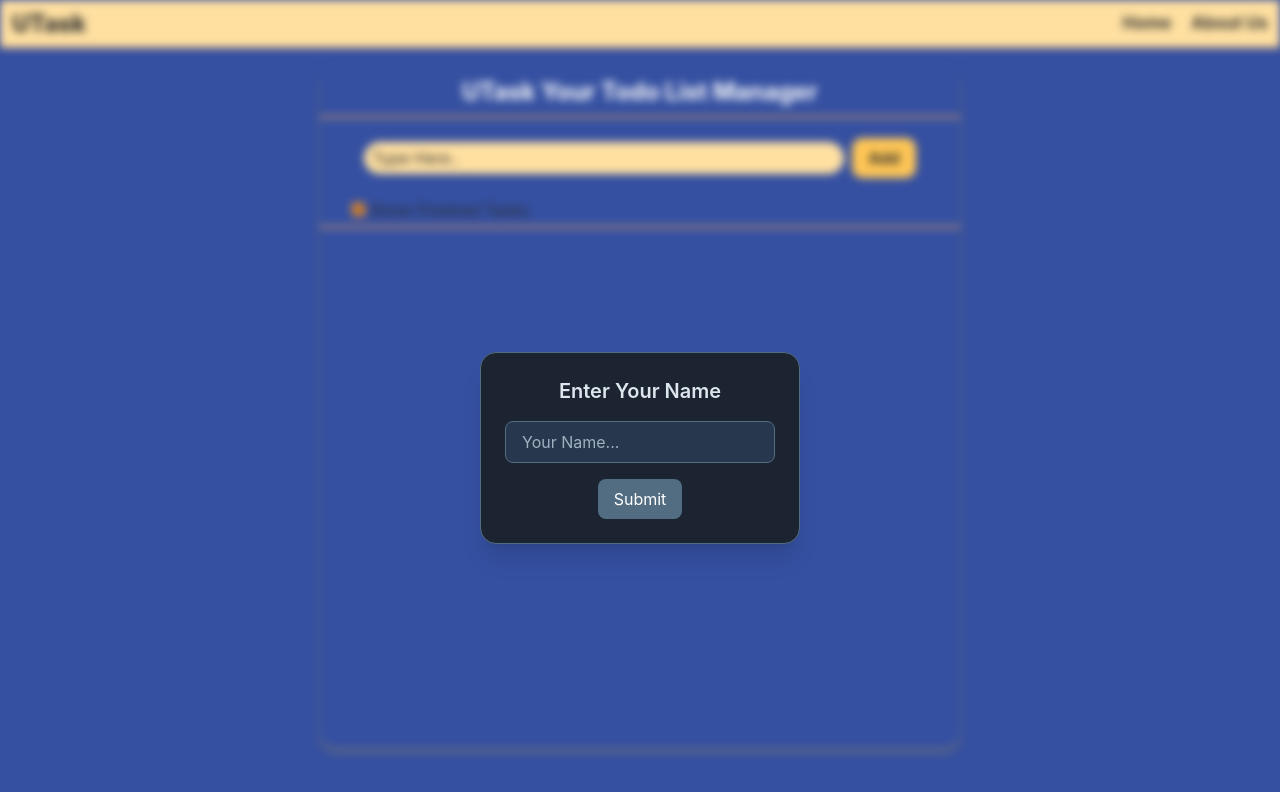
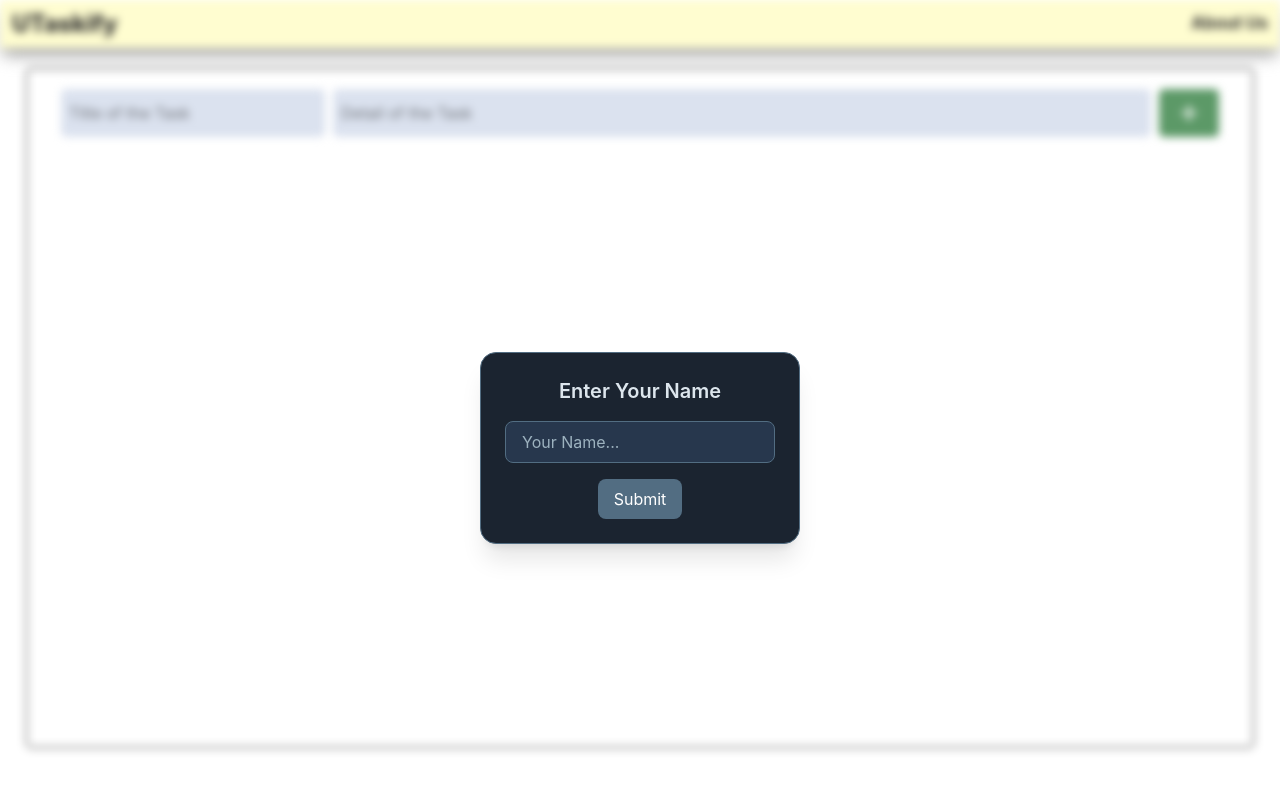
Before and after one commit to Muhammad-Uzair-2611/Utaskify, a React (Vite) app: page / in a window 1280 px wide. Shown: the top 792 px of the page. Built offline with nearby package versions, Linux system fonts and the light colour scheme.

Commit message:
Make Some Changes And Add Some Files

```diff
--- a/package.json
+++ b/package.json
@@ -12,6 +12,7 @@
   "dependencies": {
     "@react-spring/web": "^9.7.5",
     "@tailwindcss/vite": "^4.0.7",
+    "framer-motion": "^12.4.7",
     "node": "^18.20.7",
     "npm": "^11.1.0",
     "react": "^18.3.1",
--- a/src/components/Addtask.jsx
+++ b/src/components/Addtask.jsx
@@ -1,15 +1,18 @@
 import React, { useEffect, useState, useRef } from "react";
 import { v4 as uuidv4 } from "uuid";
 import { FaEdit, FaCheck } from "react-icons/fa";
+import { FaPlus } from "react-icons/fa6";
 import { MdDelete } from "react-icons/md";
-import BlurText from "./BlurText";
+import SplitText from "./SplitText";
+import ShinyText from "./ShinyText";
 import UserInfo from "./UserInfo";
 
 const Addtask = () => {
-  //*States
+  //*States & Refs
   const [todo, setTodo] = useState("");
   const [todos, setTodos] = useState([]);
   const [showFinished, setShowfinished] = useState(true);
+  const categoryRef = useRef();
 
   //*Variables
   let date = new Date();
@@ -36,6 +39,7 @@ const Addtask = () => {
   const handleKeyPress = (e) => {
     e.key == "Enter" && handleAdd();
   };
+
   const handleAdd = () => {
     todo != ""
       ? setTodos([
@@ -94,36 +98,69 @@ const Addtask = () => {
     setTodos([]);
   };
   const isVisible = localStorage.getItem("isVisible");
+  const userName = localStorage.getItem("name") || "Anonymous";
 
   return (
     <>
       {!isVisible ? <UserInfo /> : ""}
+      {!isVisible ? (
+        ""
+      ) : (
         <div
-        className={
-          `${isVisible ? "" : "blur-xs"} custom-scrollbar bg-[#3550A1] container sm:mx-auto  lg:max-w-2/4  sm:max-w-2/3 w-full sm:rounded-2xl sm:h-[85vh] h-screen sm:mt-5 overflow-y-auto relative shadow-md  shadow-neutral-500 overflow-auto`}
+          className={`${isVisible ? "" : "blur-xs"}
+           heading p-2 flex justify-center items-center font-bold text-4xl text-center text-black`}
         >
-        <div className="heading sticky top-0 p-2 flex justify-center items-center font-bold text-2xl text-center text-white bg-[#3550A1] z-5 ">
-          <BlurText text="UTask Your Todo List Manager" delay={100} />
+          <SplitText text={`Hello, ${userName},`} className="font-bold" />
+          <ShinyText
+            text="Start planning today!"
+            disabled={false}
+            speed={3}
+            className="custom-class"
+          />
         </div>
-        <section className="sticky z-10 top-11 line w-full h-0.5 bg-[#E6A157] "></section>
+      )}
+      <div className="h-screen w-full flex justify-center items-start">
+        <div
+          className={`${
+            isVisible ? "" : "blur-xs"
+          } custom-scrollbar border border-black container w-[96vw]  sm:rounded-[5px] sm:h-[85vh] h-screen sm:mt-5 overflow-y-auto relative  overflow-auto transition-all`}
+        >
+          {/* <section className="sticky z-10 top-11 line w-full h-0.5 bg-[#E6A157] "></section> */}
 
-        <div className="addTask w-full flex my-5 gap-x-2 justify-center items-center">
+          <div className="addTask  w-full flex my-5 gap-x-2 justify-center items-center">
             <input
+              type="text"
+              className="bg-[#DBE2EF] h-12 p-2 outline-0 rounded-[5px]"
+              placeholder="Title of the Task"
+            />
+            <input
+              value={todo}
+              onChange={handleChange}
+              onKeyDown={handleKeyPress}
+              type="text"
+              className="bg-[#DBE2EF] p-2 h-12 outline-0 w-2/3 rounded-[5px]"
+              placeholder="Detail of the Task"
+            />
+            <button className="flex justify-center items-center bg-[#5C9967] h-12 p-2 text-white rounded-[5px] w-15 cursor-pointer transform hover:scale-103 transition-all hover:bg-[#4A7D54] text-xl">
+              <FaPlus />
+            </button>
+
+            {/* <input
             value={todo}
             type="text"
             onChange={handleChange}
             onKeyDown={handleKeyPress}
             className=" outline-0 placeholder:text-[#2D2D2D] bg-[#ffe0a1] text-[#2D2D2D] rounded-[20px] h-8 px-2 w-3/4 text-wrap"
             placeholder="Type Here.."
-          />
-          <button
+          /> */}
+            {/* <button
             onClick={handleAdd}
             className="bg-[#ffc655] text-[#2D2D2D] rounded-[10px] py-2 px-4 font-bold cursor-pointer transform hover:scale-102 hover:bg-[#ec9e00] transition-all"
           >
             Add
-          </button>
+          </button> */}
           </div>
-        <span className="text-[#2D2D2D] mx-8 ">
+          {/* <span className="text-[#2D2D2D] mx-8 ">
           <input
             type="checkbox"
             checked={showFinished}
@@ -131,9 +168,9 @@ const Addtask = () => {
             className="accent-[#ff931f]"
           />{" "}
           Show Finished Tasks
-        </span>
+        </span> */}
 
-        <section className="line w-full h-0.5 bg-[#E6A157] mt-1"></section>
+          {/* <section className="line w-full h-0.5 bg-[#E6A157] mt-1"></section> */}
           {todos.map((item) => {
             return (
               (showFinished || !item.Iscompleted) && (
@@ -207,6 +244,7 @@ const Addtask = () => {
             </div>
           )}
         </div>
+      </div>
     </>
   );
 };
--- a/src/components/BlurText.jsx
+++ /dev/null
@@ -1,94 +0,0 @@
-import { useRef, useEffect, useState } from "react";
-import { useSprings, animated } from "@react-spring/web";
-
-const BlurText = ({
-  text = "",
-  delay = 200,
-  className = "",
-  animateBy = "words", // 'words' or 'letters'
-  direction = "top", // 'top' or 'bottom'
-  threshold = 0.1,
-  rootMargin = "0px",
-  animationFrom,
-  animationTo,
-  easing = "easeOutCubic",
-}) => {
-  const elements = animateBy === "words" ? text.split(" ") : text.split("");
-  const [inView, setInView] = useState(false);
-  const ref = useRef();
-  const animatedCount = useRef(0);
-
-  // Default animations based on direction
-  const defaultFrom =
-    direction === "top"
-      ? {
-          filter: "blur(10px)",
-          opacity: 0,
-          transform: "translate3d(0,-50px,0)",
-        }
-      : {
-          filter: "blur(10px)",
-          opacity: 0,
-          transform: "translate3d(0,50px,0)",
-        };
-
-  const defaultTo = [
-    {
-      filter: "blur(5px)",
-      opacity: 0.5,
-      transform:
-        direction === "top" ? "translate3d(0,5px,0)" : "translate3d(0,-5px,0)",
-    },
-    { filter: "blur(0px)", opacity: 1, transform: "translate3d(0,0,0)" },
-  ];
-
-  useEffect(() => {
-    const observer = new IntersectionObserver(
-      ([entry]) => {
-        if (entry.isIntersecting) {
-          setInView(true);
-          observer.unobserve(ref.current);
-        }
-      },
-      { threshold, rootMargin }
-    );
-
-    observer.observe(ref.current);
-
-    return () => observer.disconnect();
-  }, [threshold, rootMargin]);
-
-  const springs = useSprings(
-    elements.length,
-    elements.map((_, i) => ({
-      from: animationFrom || defaultFrom,
-      to: inView
-        ? async (next) => {
-            for (const step of animationTo || defaultTo) {
-              await next(step);
-            }
-            animatedCount.current += 1;
-          }
-        : animationFrom || defaultFrom,
-      delay: i * delay,
-      config: { easing },
-    }))
-  );
-
-  return (
-    <p ref={ref} className={`blur-text ${className} flex flex-wrap`}>
-      {springs.map((props, index) => (
-        <animated.span
-          key={index}
-          style={props}
-          className="inline-block transition-transform will-change-[transform,filter,opacity]"
-        >
-          {elements[index] === " " ? "\u00A0" : elements[index]}
-          {animateBy === "words" && index < elements.length - 1 && "\u00A0"}
-        </animated.span>
-      ))}
-    </p>
-  );
-};
-
-export default BlurText;
--- a/src/components/Navbar.jsx
+++ b/src/components/Navbar.jsx
@@ -13,15 +13,16 @@ const Navbar = () => {
   };
   const isVisible = localStorage.getItem("isVisible");
   return (
-    <nav className={`${isVisible ? "" : "blur-xs"} bg-[#ffe0a1] border-b border-[#E6A157] text-[#2D2D2D] h-12 flex justify-between items-center px-3 relative`}>
-      <div className="font-extrabold text-2xl cursor-pointer">UTask</div>
+    <nav
+      className={`${
+        isVisible ? "" : "blur-xs"
+      } bg-[#FFFDD0] inter shadow-lg shadow-neutral-400  text-[#2D2D2D] h-12 flex justify-between items-center px-3 relative `}
+    >
+      <div className="font-extrabold text-2xl cursor-pointer">UTaskify</div>
       <ul
         className="flex gap-x-5 text-[17px] font-bold [&>li]:cursor-pointer
         [&>li]:transition-all [&>li]:duration-200 transform [&>li]:hover:scale-105 [&>li]:select-none "
       >
-        <li>
-          <a href="./index.html">Home</a>
-        </li>
         <li onClick={handleaboutClick}>About Us</li>
       </ul>
       {
--- /dev/null
+++ b/src/components/ShinyText.css
@@ -0,0 +1,27 @@
+.shiny-text {
+    color: #00000081; /* Adjust this color to change intensity/style */
+    background: linear-gradient(
+      120deg,
+      white,
+      black,
+      rgba(255, 255, 255, 0) 60%
+    );
+    background-size: 200% 100%;
+    -webkit-background-clip: text;
+    background-clip: text;
+    display: inline-block;
+    animation: shine 5s linear infinite;
+  }
+
+  @keyframes shine {
+    0% {
+      background-position: 100%;
+    }
+    100% {
+      background-position: -100%;
+    }
+  }
+
+  .shiny-text.disabled {
+    animation: none;
+  }
--- /dev/null
+++ b/src/components/ShinyText.jsx
@@ -0,0 +1,16 @@
+import './ShinyText.css';
+
+const ShinyText = ({ text, disabled = false, speed = 5, className = '' }) => {
+  const animationDuration = `${speed}s`;
+
+  return (
+    <div
+      className={`shiny-text ${disabled ? 'disabled' : ''} ${className}`}
+      style={{ animationDuration }}
+    >
+      {text}
+    </div>
+  );
+};
+
+export default ShinyText;
--- /dev/null
+++ b/src/components/SplitText.jsx
@@ -0,0 +1,86 @@
+import { useSprings, animated } from "@react-spring/web";
+import { useEffect, useRef, useState } from "react";
+
+const SplitText = ({
+  text = "",
+  className = "text-4xl text-black font-semibold text-center",
+  delay = 60,
+  animationFrom = { opacity: 0, transform: "translate3d(0,50px,0)" },
+  animationTo = { opacity: 1, transform: "translate3d(0,0,0)" },
+  easing = "easeOutCubic",
+  threshold = 0.2,
+  rootMargin = "-50px",
+}) => {
+  const words = text.split(" ").map((word) => word.split(""));
+  const letters = words.flat();
+  const [inView, setInView] = useState(false);
+  const ref = useRef();
+  const animatedCount = useRef(0);
+
+  useEffect(() => {
+    const observer = new IntersectionObserver(
+      ([entry]) => {
+        if (entry.isIntersecting) {
+          setInView(true);
+          observer.unobserve(ref.current);
+        }
+      },
+      { threshold, rootMargin }
+    );
+
+    observer.observe(ref.current);
+
+    return () => observer.disconnect();
+  }, [threshold, rootMargin]);
+
+  const springs = useSprings(
+    letters.length,
+    letters.map((_, i) => ({
+      from: animationFrom,
+      to: inView
+        ? async (next) => {
+            await next(animationTo);
+            animatedCount.current += 1;
+          }
+        : animationFrom,
+      delay: i * delay,
+      config: { easing },
+    }))
+  );
+
+  return (
+    <p
+      ref={ref}
+      className={`split-parent overflow-hidden inline ${className}`}
+      style={{ whiteSpace: "normal", wordWrap: "break-word" }}
+    >
+      {words.map((word, wordIndex) => (
+        <span
+          key={wordIndex}
+          style={{ display: "inline-block", whiteSpace: "nowrap" }}
+        >
+          {word.map((letter, letterIndex) => {
+            const index =
+              words.slice(0, wordIndex).reduce((acc, w) => acc + w.length, 0) +
+              letterIndex;
+
+            return (
+              <animated.span
+                key={index}
+                style={springs[index]}
+                className="inline-block transform transition-opacity will-change-transform"
+              >
+                {letter}
+              </animated.span>
+            );
+          })}
+          <span style={{ display: "inline-block", width: "0.3em" }}>
+            &nbsp;
+          </span>
+        </span>
+      ))}
+    </p>
+  );
+};
+
+export default SplitText;
--- a/src/index.css
+++ b/src/index.css
@@ -1,7 +1,7 @@
 @import "tailwindcss";
 
 :root {
-  background-color: #3550a1;
+  background-color: white;
   font-family: Inter, system-ui, Avenir, Helvetica, Arial, sans-serif;
   font-synthesis: none;
   text-rendering: optimizeLegibility;
@@ -9,6 +9,13 @@
   -moz-osx-font-smoothing: grayscale;
 }
 
+/* Custom CSS */
+.roboto-flex {
+  font-family: "Roboto", sans-serif;
+}
+.inter {
+  font-family: "Inter", sans-serif;
+}
 .steel-gray {
   background-color: #1f1c2c;
 }
```
Also changed, not shown: 1 other file (tests, documents, lock files or other folders). Lines whose indentation alone changed are shown as unchanged.
